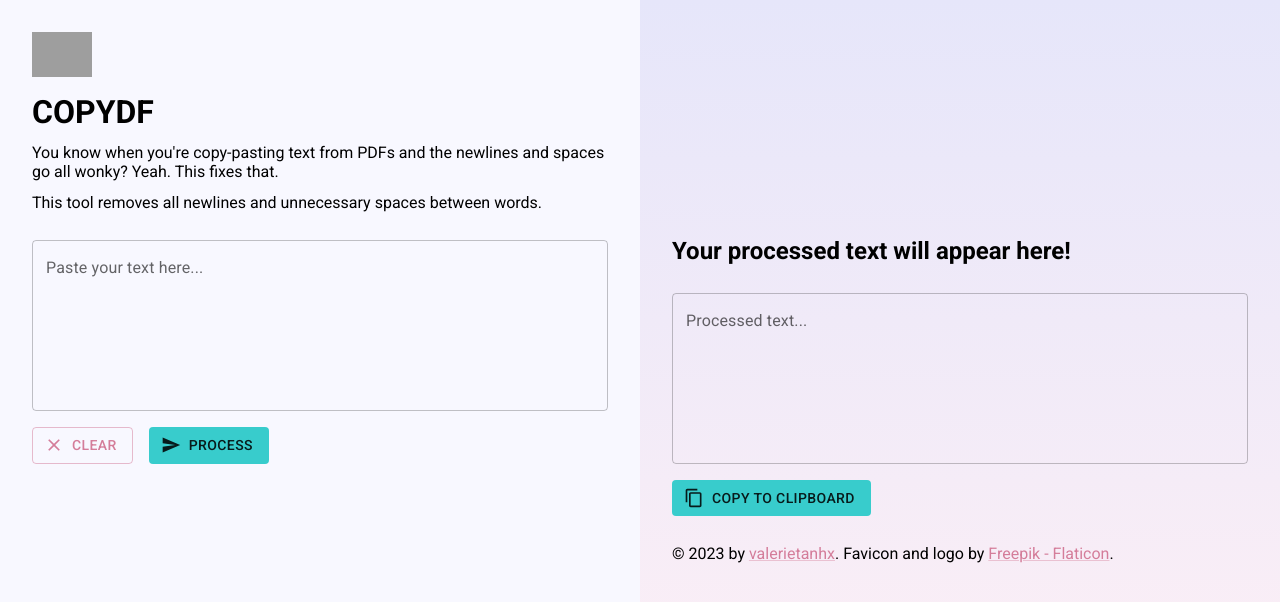
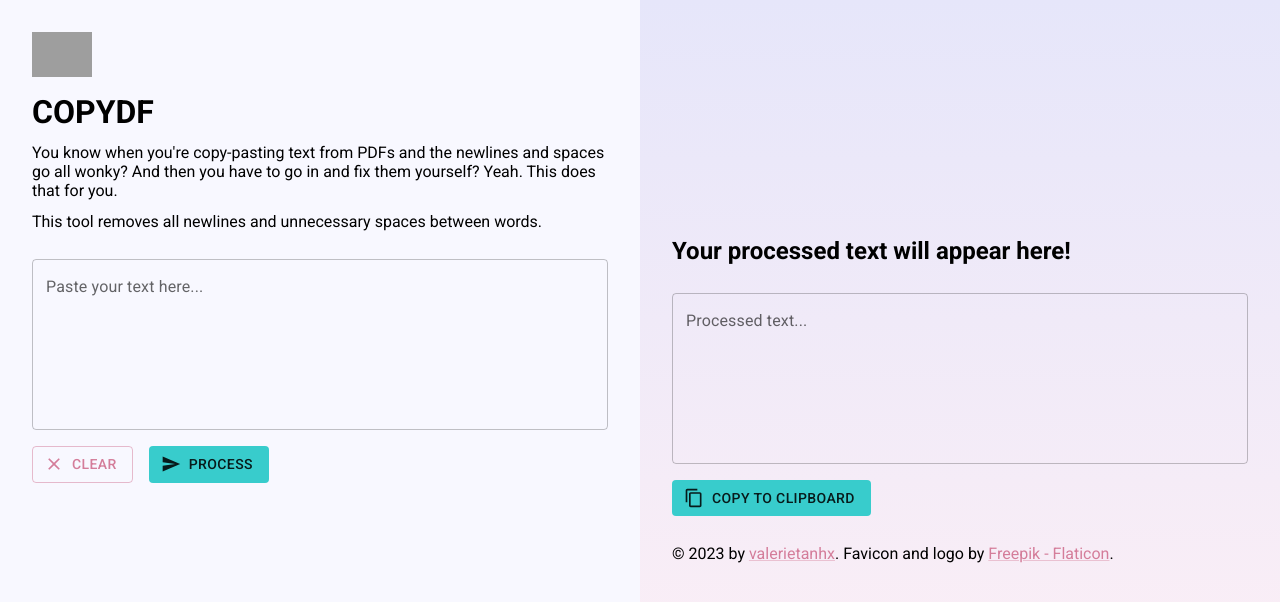
Before and after one commit to valerietanhx/copydf, a React (Create React App) app: page / in a window 1280 px wide. Shown: the top 602 px of the page. Built offline with nearby package versions, Linux system fonts and the light colour scheme; grey boxes are pictures that could not be loaded.

Commit message:
build: deploy to github pages

```diff
--- a/package.json
+++ b/package.json
@@ -10,12 +10,15 @@
     "@testing-library/jest-dom": "^5.17.0",
     "@testing-library/react": "^13.4.0",
     "@testing-library/user-event": "^13.5.0",
+    "gh-pages": "^6.0.0",
     "react": "^18.2.0",
     "react-dom": "^18.2.0",
     "react-scripts": "5.0.1",
     "web-vitals": "^2.1.4"
   },
   "scripts": {
+    "predeploy": "npm run build",
+    "deploy": "gh-pages -d build",
     "start": "react-scripts start",
     "build": "react-scripts build",
     "test": "react-scripts test",
@@ -38,5 +41,6 @@
       "last 1 firefox version",
       "last 1 safari version"
     ]
-  }
+  },
+  "homepage": "https://valerietanhx.github.io/copydf"
 }
--- a/src/App.js
+++ b/src/App.js
@@ -69,13 +69,15 @@ function App() {
 
   return (
     <ThemeProvider theme={theme}>
+      {/*TODO: add dark mode option*/}
       <Grid container className="App">
         <Grid item xs={12} md={6} sx={{ bgcolor: "ghostwhite" }} p={4}>
           <img src={Logo} alt="Logo" className="logo" />
           <h1>COPYDF</h1>
           <p>
             You know when you're copy-pasting text from PDFs and the newlines
-            and spaces go all wonky? Yeah. This fixes that.
+            and spaces go all wonky? And then you have to go in and fix them
+            yourself? Yeah. This does that for you.
           </p>
           <p>
             This tool removes all newlines and unnecessary spaces between words.
```
Also changed, not shown: 1 other file (tests, documents, lock files or other folders).
